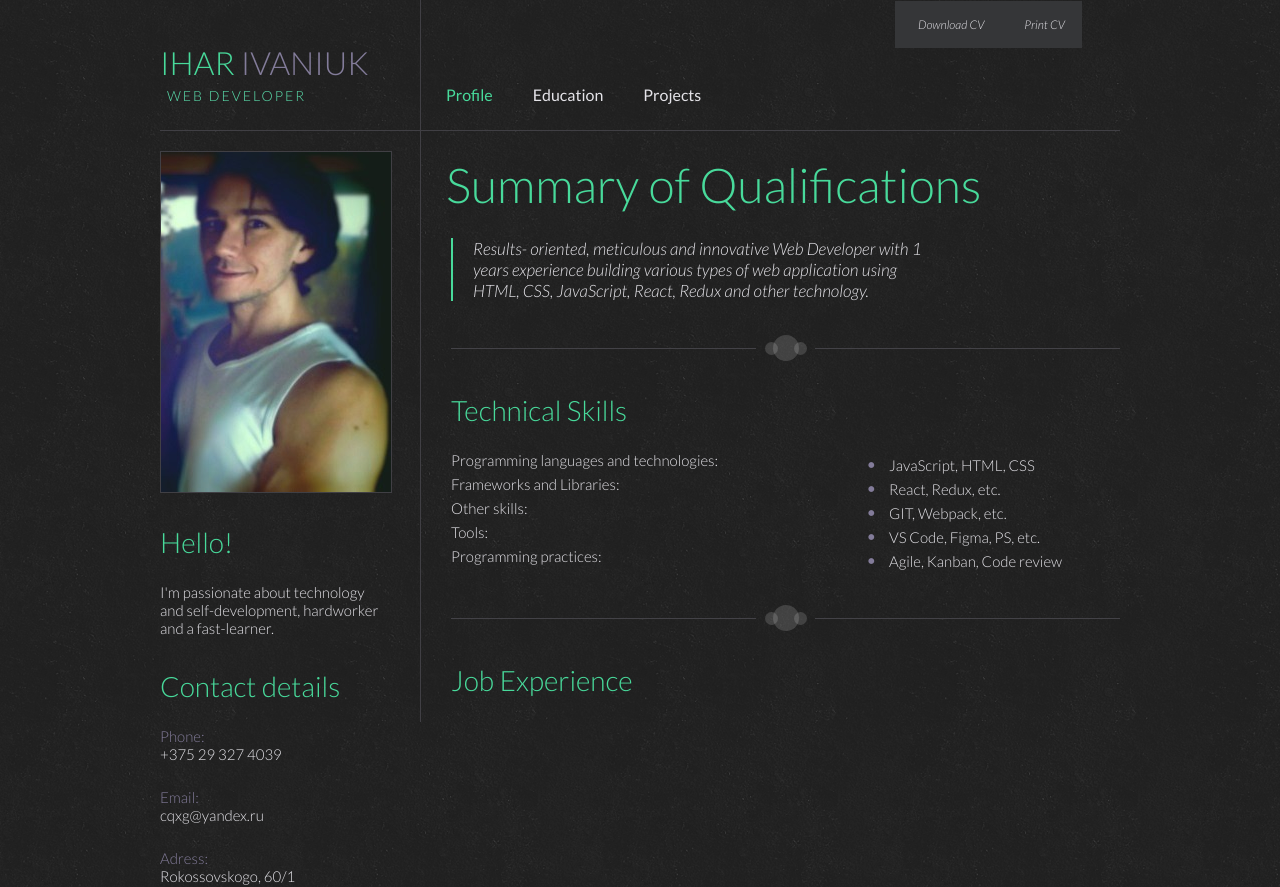
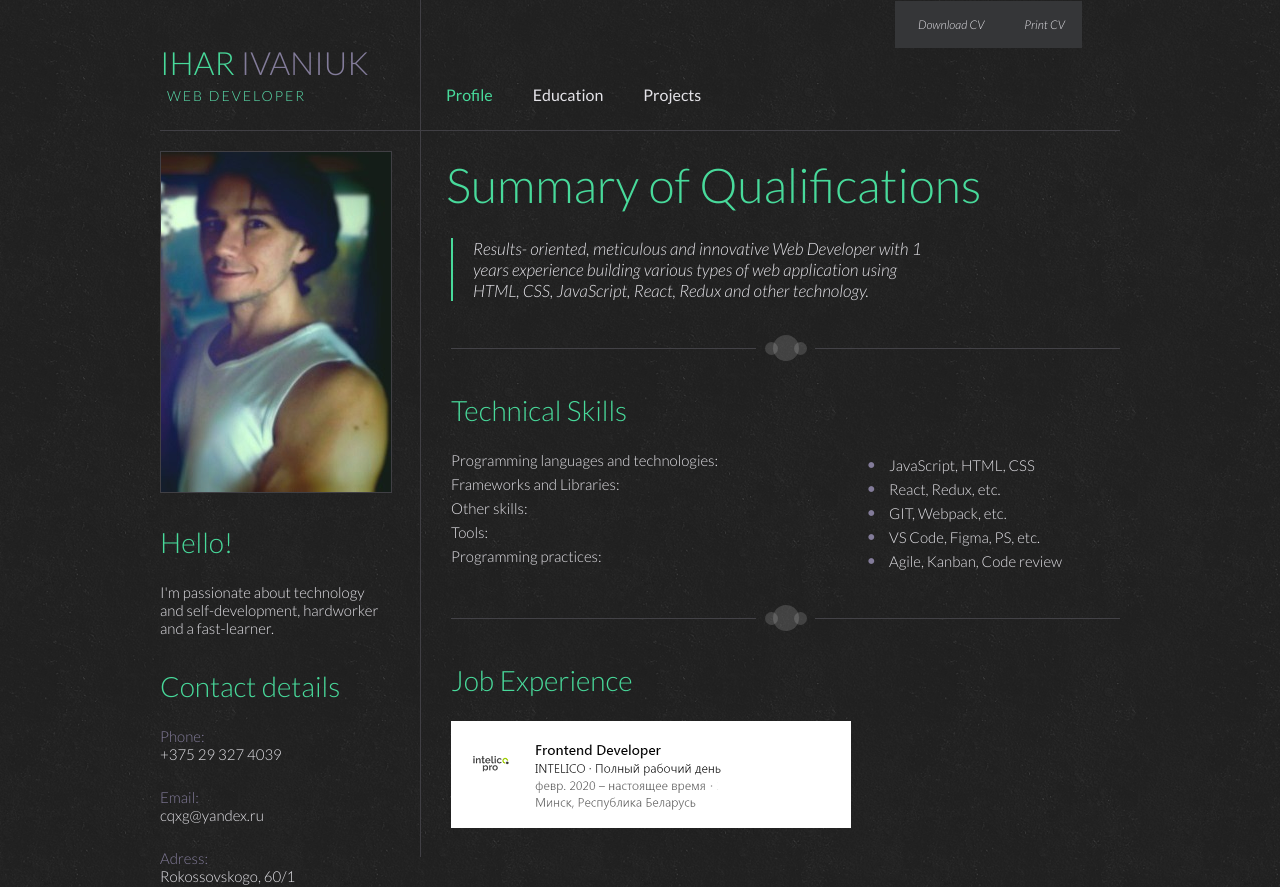
Before and after one commit to cqxg/rsschool-2019Q1-cv, a React (Create React App) app: page /profile in a window 1280 px wide. Shown: the top 887 px of the page. Built offline with nearby package versions, Linux system fonts and the light colour scheme.

Commit message:
feat: add job experience

```diff
--- a/src/components/Main/Profile.js
+++ b/src/components/Main/Profile.js
@@ -1,4 +1,5 @@
 import React from 'react';
+import Intelico from '../../assets/Intelico.png';
 
 const Profile = () => (
     <div id="content_container">
@@ -62,7 +63,7 @@ const Profile = () => (
 
         <div className="block">
             <h2>Job Experience</h2>
-
+            <a href="https://intelico.pro/" target='_blank'><img src={Intelico} alt="" /></a>
         </div>
     </div>
 );
```
Also changed, not shown: src/assets/Intelico.png (added).
